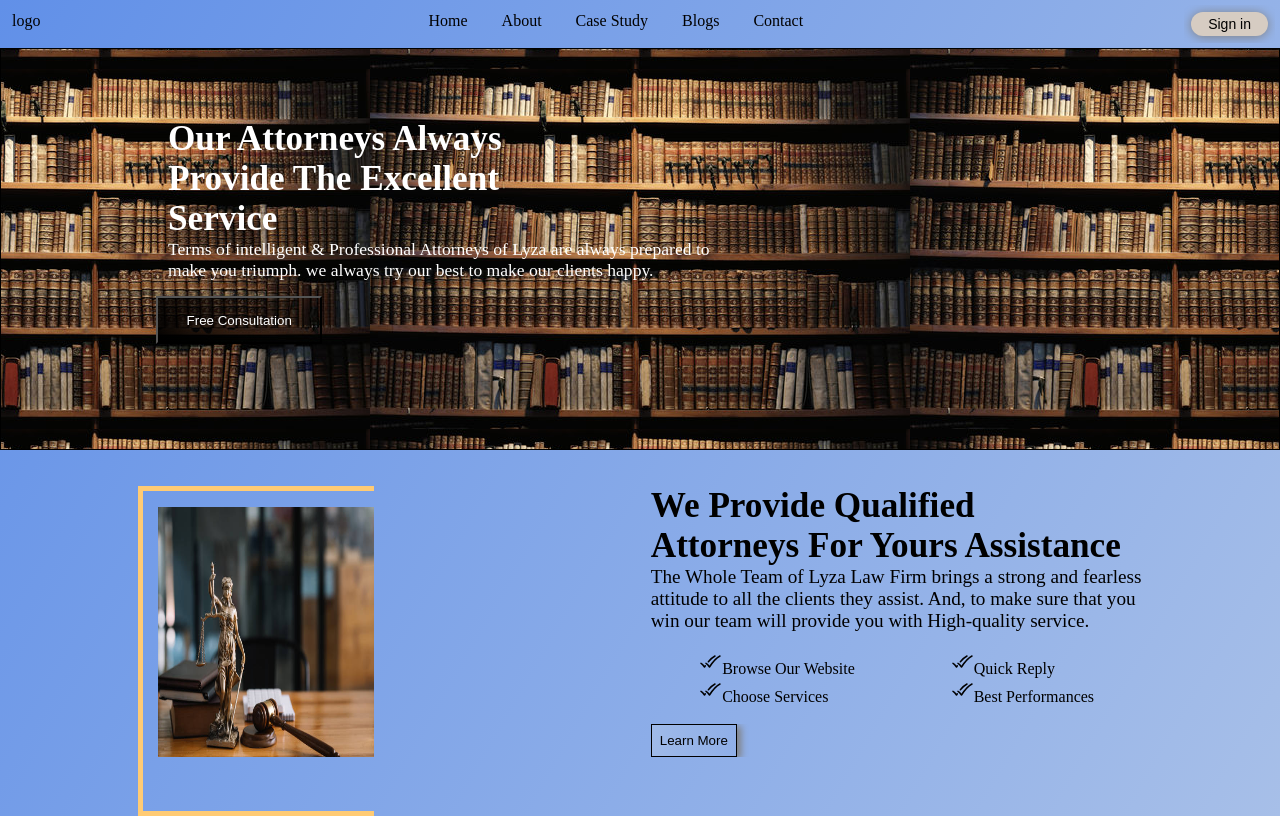
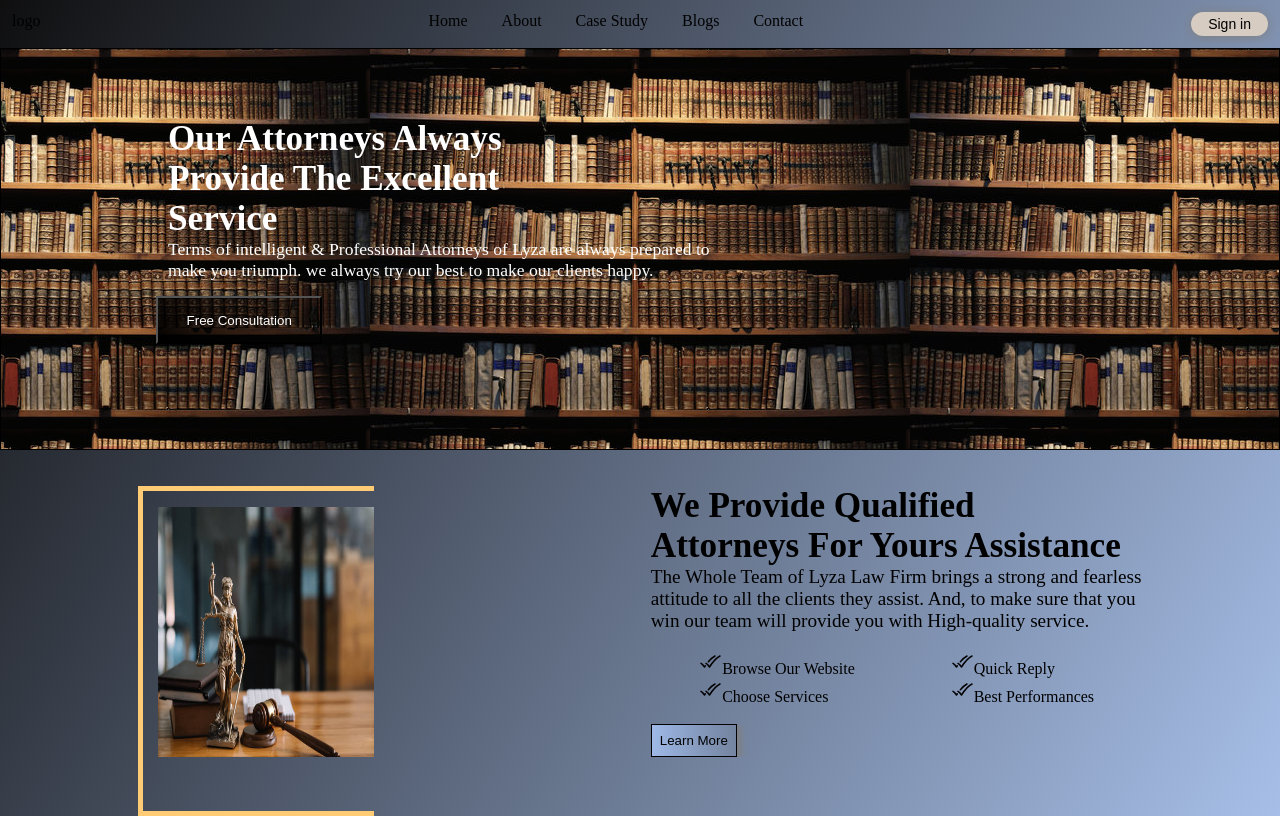
Before and after one commit to Hiteshi01/minor02, a plain HTML site: page index.html in a window 1280 px wide. Drawn offline with Linux system fonts and the light colour scheme; files that its build step writes are made by us from their sources; files whose address does not match are found by name.

Commit message:
change in css

```diff
--- a/style.css
+++ b/style.css
@@ -5,7 +5,7 @@
 }
 
 body {
-    background: linear-gradient(120deg, #6190E8, #A7BFE8);
+    background: linear-gradient(120deg, #0f0f10, #A7BFE8);
 }
 
 .container {
```
